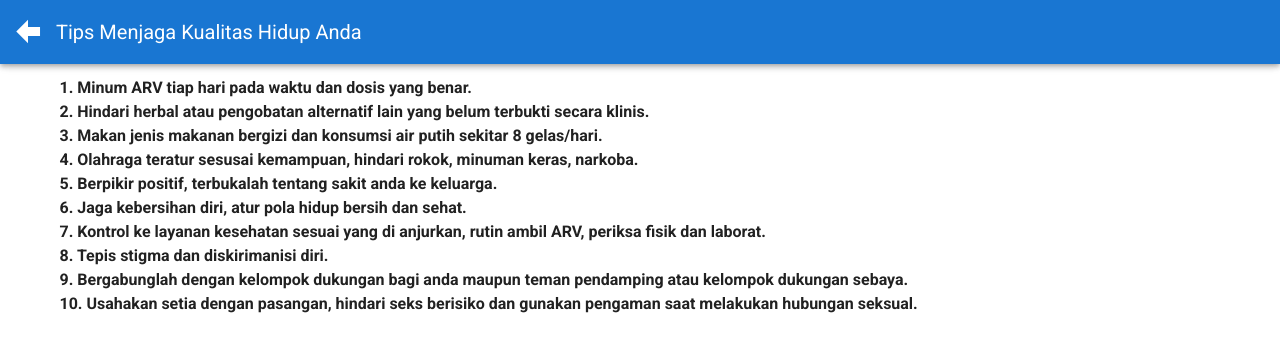
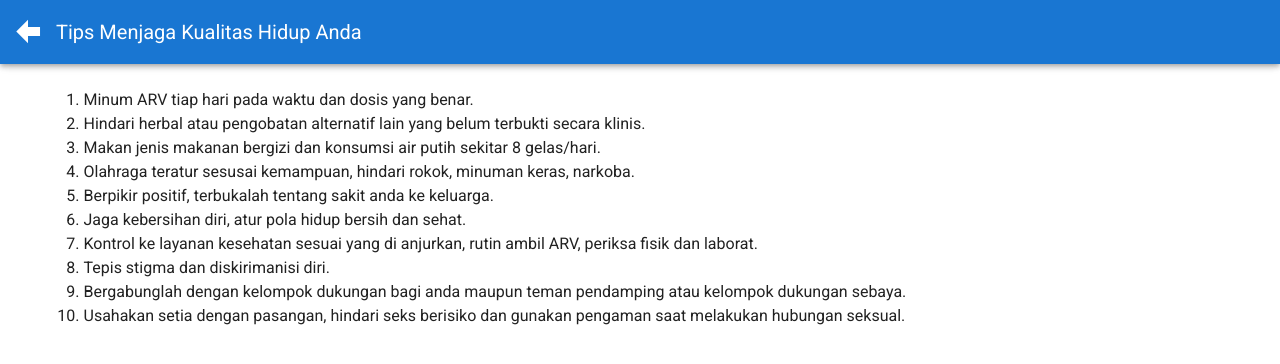
Before and after one commit to vhalegax/retensi-arv, a Nuxt app: page /informasi-hiv-aids-dan-retensi/tips-menjaga-kualitas-hidup-anda in a window 1280 px wide. Shown: the top 364 px of the page. Built offline with nearby package versions, Linux system fonts and the light colour scheme.

Commit message:
doc : update content

```diff
--- a/pages/informasi-hiv-aids-dan-retensi/hal-penting-dalam-retensi.vue
+++ b/pages/informasi-hiv-aids-dan-retensi/hal-penting-dalam-retensi.vue
@@ -1,6 +1,6 @@
 <template>
   <v-row>
-    <v-col>
+    <v-col class="text-justify">
       <b>Patuh Program pengobatan ARV :</b>
       <ol class="mt-3">
         <li>
--- a/pages/informasi-hiv-aids-dan-retensi/ltfu.vue
+++ b/pages/informasi-hiv-aids-dan-retensi/ltfu.vue
@@ -1,14 +1,12 @@
 <template>
   <v-row>
     <v-col>
-      <b>LTFU adalah :</b>
-      <ol class="mt-3">
-        <li>
-          Kejadian drop out/LTFU ditemukan karena efek samping obat, infeksi
-          oportunistik, kesulitan dalam mematuhi jadwal mengkonsumsi ARV faktor
-          usia 18-35 tahun dan status pekerjaan
-        </li>
-      </ol>
+      <b>LTFU adalah :</b><br />
+      <p>
+        Kejadian drop out/LTFU ditemukan karena efek samping obat, infeksi
+        oportunistik, kesulitan dalam mematuhi jadwal mengkonsumsi ARV faktor
+        usia 18-35 tahun dan status pekerjaan
+      </p>
     </v-col>
   </v-row>
 </template>
--- a/pages/informasi-hiv-aids-dan-retensi/mengenal-hiv-aids/pencegahan-penularan-dan-pengobatan-hiv-aids/info-kelengkapan-terapi-arv/mengenal-arv.vue
+++ b/pages/informasi-hiv-aids-dan-retensi/mengenal-hiv-aids/pencegahan-penularan-dan-pengobatan-hiv-aids/info-kelengkapan-terapi-arv/mengenal-arv.vue
@@ -1,12 +1,16 @@
 <template>
   <v-row>
     <v-col>
-      Jenis obat HIV/AIDS untuk ODHA yang bermanfaat untuk meminimalisir
-      replikasi virus HIV dan menuntut konsekuensi keteraturan konsumsi bagi
-      ODHA yang sudah menyataan siap melakukan program pengobatan. ARV
-      dianjurkan untuk mereka yang sudah dinyatakan positif HIV/AIDS. bagi
-      seseorang sangat beragam. Setelah konsumsi ARV beberapa ODHA tidak
-      terkendala, namun ada juga yang mengalami efek samping.
+      <p class="text-justify">
+        Jenis obat HIV/AIDS untuk ODHA yang bermanfaat untuk meminimalisir
+        replikasi virus HIV dan menuntut konsekuensi keteraturan konsumsi bagi
+        ODHA yang sudah menyataan siap melakukan program pengobatan.
+      </p>
+      <p class="text-justify">
+        ARV dianjurkan untuk mereka yang sudah dinyatakan positif HIV/AIDS. bagi
+        seseorang sangat beragam. Setelah konsumsi ARV beberapa ODHA tidak
+        terkendala, namun ada juga yang mengalami efek samping.
+      </p>
     </v-col>
   </v-row>
 </template>
--- a/pages/informasi-hiv-aids-dan-retensi/mengenal-hiv-aids/pencegahan-penularan-dan-pengobatan-hiv-aids/info-kelengkapan-terapi-arv/pentingnya-tertib-administrasi-untuk-terapi-arv.vue
+++ b/pages/informasi-hiv-aids-dan-retensi/mengenal-hiv-aids/pencegahan-penularan-dan-pengobatan-hiv-aids/info-kelengkapan-terapi-arv/pentingnya-tertib-administrasi-untuk-terapi-arv.vue
@@ -1,6 +1,6 @@
 <template>
   <v-row>
-    <v-col>
+    <v-col class="text-justify">
       <ol>
         <li>
           <b>Memahami kelengkapan administrasi Pengobatan dan komitmen ARV :</b>
@@ -17,16 +17,16 @@
             lain:
           </b>
           <br />
-          <ul>
+          <ol>
             <li>Membawa/ mengumpulkan KK atau KTP ODHA/OHIDA/PMO.</li>
-            <li>Memberikan Alamat asli atau domisili saat ini</li>
-            <li>Memberikan No Hp yang aktif ODHA/OHIDA /PMO minimal 2 no Hp</li>
-            <li>Mengisi formulir inform consent pengobatan ARV</li>
+            <li>Memberikan Alamat asli atau domisili saat ini.</li>
+            <li>Memberikan No Hp yang aktif ODHA/OHIDA /PMO minimal 2 no Hp.</li>
+            <li>Mengisi formulir inform consent pengobatan ARV.</li>
             <li>
               Menandatangani kelengkapan kesiapan pengobatan ARV dan komitmen
-              internal lain sesuai program pengobatan ARV
+              internal lain sesuai program pengobatan ARV.
             </li>
-          </ul>
+          </ol>
         </li>
       </ol>
     </v-col>
--- a/pages/informasi-hiv-aids-dan-retensi/mengenal-hiv-aids/pengertian-hiv-aids.vue
+++ b/pages/informasi-hiv-aids-dan-retensi/mengenal-hiv-aids/pengertian-hiv-aids.vue
@@ -1,19 +1,20 @@
 <template>
   <v-row>
-    <v-col>
+    <v-col class="text-justify">
       <ol>
         <li>
-          Pengertian HIV/AIDS: Penyakit yang disebabkan oleh virus HIV dan
-          menyerang sistem kekebalan tubuh dengan cara mereplikasi diri pada RNA
+          <b>Pengertian HIV/AIDS:</b><br> Penyakit yang disebabkan oleh virus HIV
+          dan menyerang sistem kekebalan tubuh dengan cara mereplikasi diri pada
+          RNA
         </li>
         <li>
-          Virus HIV : Human deviciency virus merupakan jenis virus penyebab HIV
+          <b>Virus HIV: </b><br>Human deviciency virus merupakan jenis virus
+          penyebab HIV
         </li>
         <li>
-          AIDS : Penyakit dengan gejala yang bersamaan karena sistem kekebalan
-          tubuh yang melemah.
+          <b>AIDS:</b><br> Penyakit dengan gejala yang bersamaan karena sistem
+          kekebalan tubuh yang melemah.
         </li>
-
         <li>
           Stadium HIV/AIDS dibedakan menjadi stadium I sampai dengan 4 dengan
           ciri yang beragam.
--- a/pages/informasi-hiv-aids-dan-retensi/pentingnya-Ketaatan-program-hiv-aids.vue
+++ b/pages/informasi-hiv-aids-dan-retensi/pentingnya-Ketaatan-program-hiv-aids.vue
@@ -1,6 +1,6 @@
 <template>
   <v-row>
-    <v-col>
+    <v-col class="text-justify">
       <b>Pentingnya ketaatan program HIV/AIDS = Taat terhadap program ARV</b>
       <ol class="mt-3">
         <li>
--- a/pages/informasi-hiv-aids-dan-retensi/stigma-dan-diskiriminasi.vue
+++ b/pages/informasi-hiv-aids-dan-retensi/stigma-dan-diskiriminasi.vue
@@ -1,5 +1,5 @@
 <template>
-  <v-row>
+  <v-row class="text-justify">
     <v-col>
       <p>
         Proses sosial/pengalaman atau diantisipasi yang dicirikan dengan
@@ -16,24 +16,24 @@
       </p>
 
       <b>Faktor yang mempengaruhi stigma dan diskriminasi :</b>
-      <ol class="mt-3">
+      <ol class="mt-3 text-justify">
         <li>
-          Ketakutan tertular HIV/AIDS : sehingga tidak mau berjabat tangan,
-          tidak mau menyentuh, membedakan alat makan, tidak mau berbagi
-          peralatan tidak mau menggunakan toilet bersama, tidak mau mencicipi
-          makanan olahan ODHA dll.
+          Ketakutan tertular HIV/AIDS: sehingga tidak mau berjabat tangan, tidak
+          mau menyentuh, membedakan alat makan, tidak mau berbagi peralatan
+          tidak mau menggunakan toilet bersama, tidak mau mencicipi makanan
+          olahan ODHA dll.
         </li>
         <li>
-          Isolasi social: mengakhiri hubungan pertemanan, menjauhi pertemuan,
-          undangan , menolak dan berhenti mengunjungi ODHA
+          Isolasi social mengakhiri hubungan pertemanan, menjauhi pertemuan,
+          undangan, menolak dan berhenti mengunjungi ODHA.
         </li>
         <li>
           Stigma di keluarga: persepsi yang negative memungkinkan untuk
           memberikan stigma diskriminasi bagi ODHA, adanya perasaan malu jika
           salah satu anggota keluarga ada yang sakit, khawatir di beri label
-          keluarga nakal, tidak tahu aturan dll
+          keluarga nakal, tidak tahu aturan dll.
         </li>
-        <li>Kurangnya pengetahuan tentang HIV/AIDS bago ODHA dan OHIDA .</li>
+        <li>Kurangnya pengetahuan tentang HIV/AIDS bago ODHA dan OHIDA.</li>
       </ol>
     </v-col>
   </v-row>
--- a/pages/informasi-hiv-aids-dan-retensi/tips-menjaga-kualitas-hidup-anda.vue
+++ b/pages/informasi-hiv-aids-dan-retensi/tips-menjaga-kualitas-hidup-anda.vue
@@ -1,34 +1,36 @@
 <template>
   <v-row>
     <v-col class="text-justify">
-      <h4>1. Minum ARV tiap hari pada waktu dan dosis yang benar.</h4>
-      <h4>
-        2. Hindari herbal atau pengobatan alternatif lain yang belum terbukti
-        secara klinis.
-      </h4>
-      <h4>
-        3. Makan jenis makanan bergizi dan konsumsi air putih sekitar 8
-        gelas/hari.
-      </h4>
-      <h4>
-        4. Olahraga teratur sesusai kemampuan, hindari rokok, minuman keras,
-        narkoba.
-      </h4>
-      <h4>5. Berpikir positif, terbukalah tentang sakit anda ke keluarga.</h4>
-      <h4>6. Jaga kebersihan diri, atur pola hidup bersih dan sehat.</h4>
-      <h4>
-        7. Kontrol ke layanan kesehatan sesuai yang di anjurkan, rutin ambil
-        ARV, periksa fisik dan laborat.
-      </h4>
-      <h4>8. Tepis stigma dan diskirimanisi diri.</h4>
-      <h4>
-        9. Bergabunglah dengan kelompok dukungan bagi anda maupun teman
-        pendamping atau kelompok dukungan sebaya.
-      </h4>
-      <h4>
-        10. Usahakan setia dengan pasangan, hindari seks berisiko dan gunakan
-        pengaman saat melakukan hubungan seksual.
-      </h4>
+      <ol class="mt-3">
+        <li>Minum ARV tiap hari pada waktu dan dosis yang benar.</li>
+        <li>
+          Hindari herbal atau pengobatan alternatif lain yang belum terbukti
+          secara klinis.
+        </li>
+        <li>
+          Makan jenis makanan bergizi dan konsumsi air putih sekitar 8
+          gelas/hari.
+        </li>
+        <li>
+          Olahraga teratur sesusai kemampuan, hindari rokok, minuman keras,
+          narkoba.
+        </li>
+        <li>Berpikir positif, terbukalah tentang sakit anda ke keluarga.</li>
+        <li>Jaga kebersihan diri, atur pola hidup bersih dan sehat.</li>
+        <li>
+          Kontrol ke layanan kesehatan sesuai yang di anjurkan, rutin ambil ARV,
+          periksa fisik dan laborat.
+        </li>
+        <li>Tepis stigma dan diskirimanisi diri.</li>
+        <li>
+          Bergabunglah dengan kelompok dukungan bagi anda maupun teman
+          pendamping atau kelompok dukungan sebaya.
+        </li>
+        <li>
+          Usahakan setia dengan pasangan, hindari seks berisiko dan gunakan
+          pengaman saat melakukan hubungan seksual.
+        </li>
+      </ol>
     </v-col>
   </v-row>
 </template>
```
